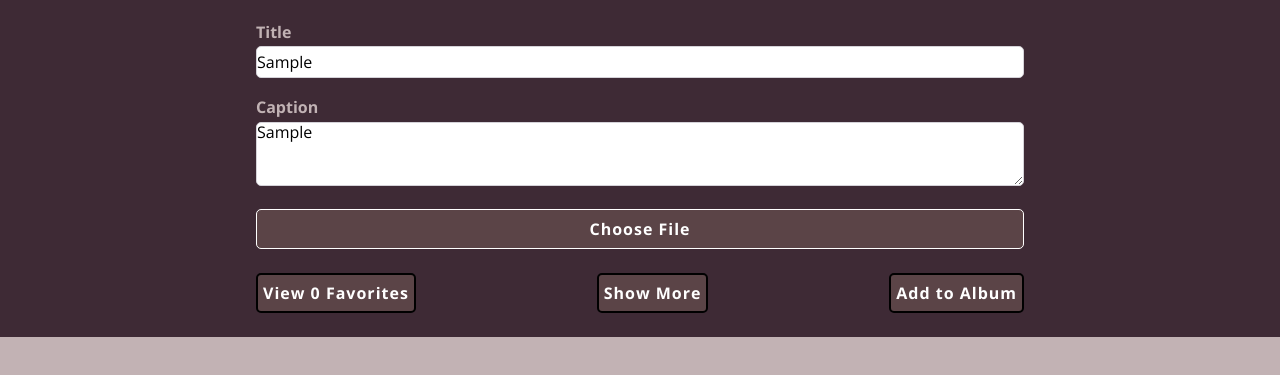
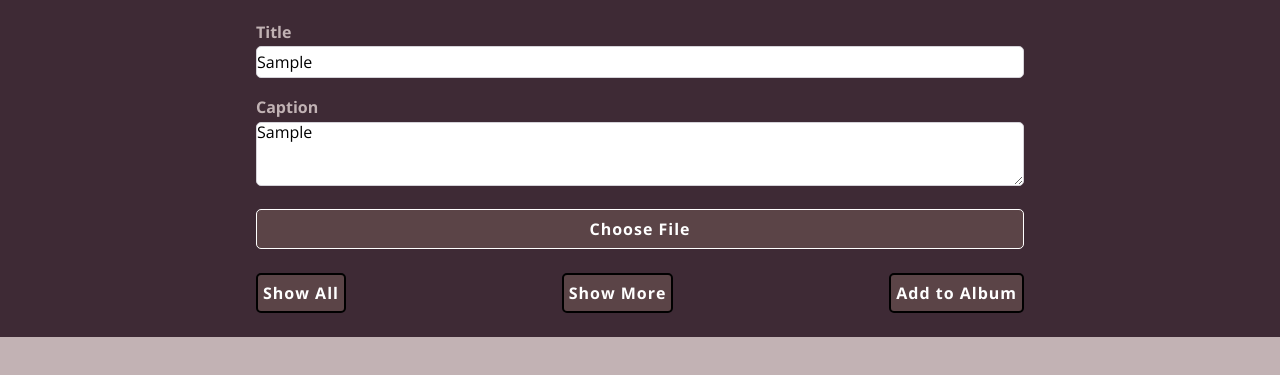
Before and after one commit to DekayHaHa/PhotoFinder, a plain HTML site: page index.html in a window 1280 px wide. Both pictures are taken after typing "Sample", "Sample" into the empty fields and a click on the button "View 0 Favorites". Shown: the part 75-450 px from the top of the page. Drawn offline with nearby package versions, Linux system fonts and the light colour scheme.

Commit message:
Show all after show favorties

```diff
--- a/index.html
+++ b/index.html
@@ -26,7 +26,7 @@
       <input type="file" id="file" accept="image/*"class="file-input">
       <label class="file-label" for="file">Choose File</label>
       <div class="button-corral">
-        <button class="favorites buttons">View <span class="favorite-amount">0</span> Favorites</button>
+        <button class="favorites buttons">View 0 Favorites</button>
         <button class="show buttons">Show More</button>
         <button class="create-new buttons">Add to Album</button>
       </div>
--- a/main.js
+++ b/main.js
@@ -111,8 +111,12 @@ function favoriteFilter (e) {
   e.preventDefault();
   const favoriteArray = cardArr.filter(card => card.favorite === true);
   showCards(favoriteArray);
-  console.log(e.target.classList)
-  // favorites.contains("View") ? console.log("Working"): console.log("Not Working");
+  if (favorites.innerText[8]) {
+    favorites.innerText = "Show All";
+  } else {
+    favoriteAmount();
+    checkTen();
+  }
 }
 
 function favoriteAmount () {
@@ -120,7 +124,7 @@ function favoriteAmount () {
   cardArr.forEach(card =>{
     if (card.favorite === true) amount++;
   })
-  document.querySelector('.favorite-amount').innerText = amount;
+  favorites.innerText = `View ${amount} Favorites`;
 }
 
 function enterKey (e) {
@@ -129,6 +133,8 @@ function enterKey (e) {
   if (key === 13) textChange(e);
 }
 
+/////////////FFFFFIIIIIIIIIIXXXXXXXXX\\\\\\\\\\\\\\
+/////////////GARBAGE FIRE!!!!!!!!!!!!\\\\\\\\\\\\\\
 function textChange (e) {
   e.preventDefault();
   const cardId = parseInt(e.target.parentElement.parentElement.id)
@@ -143,7 +149,7 @@ function textChange (e) {
 function searchFilter (e) {
   let inputText = e.target.value.toLowerCase();
   let filteredArray = cardArr.filter(function(card) {
-      return card.title.toLowerCase().includes(inputText) || card.caption.toLowerCase().includes(inputText)
+      return card.title.toLowerCase().includes(inputText) || card.caption.toLowerCase().includes(inputText);
   })
   showCards(filteredArray);
 }
@@ -153,6 +159,7 @@ function showButton (e) {
   show.innerText === "Show More" ? showCards(cardArr) : checkTen();
   show.innerText === "Show More" ? show.innerText = "Show Less" : show.innerText = "Show More";
 }
+
 
 // document.querySelector(".save-button").addEventListener("click", ideaClass);
 // document.querySelector('.filter-buttons-section').addEventListener('click', buttonDetect);
```
